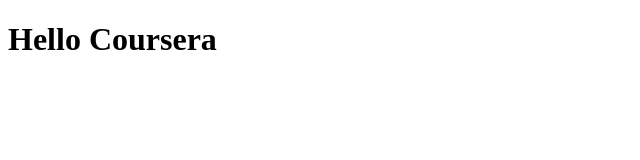
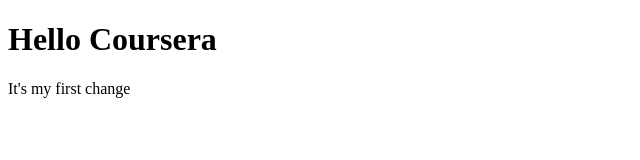
Before and after one commit to A-AH-1101/Test, a plain HTML site: page site/index.html in a window 1280 px wide. Shown: the whole page, without its empty margins (0-640 px from the left). Drawn offline with Linux system fonts and the light colour scheme.

Commit message:
New start

```diff
--- a/site/index.html
+++ b/site/index.html
@@ -7,5 +7,6 @@
 </head>
 <body>
 <h1>Hello Coursera</h1>
+<p>It's my first change</p>
 </body>
 </html>
```
